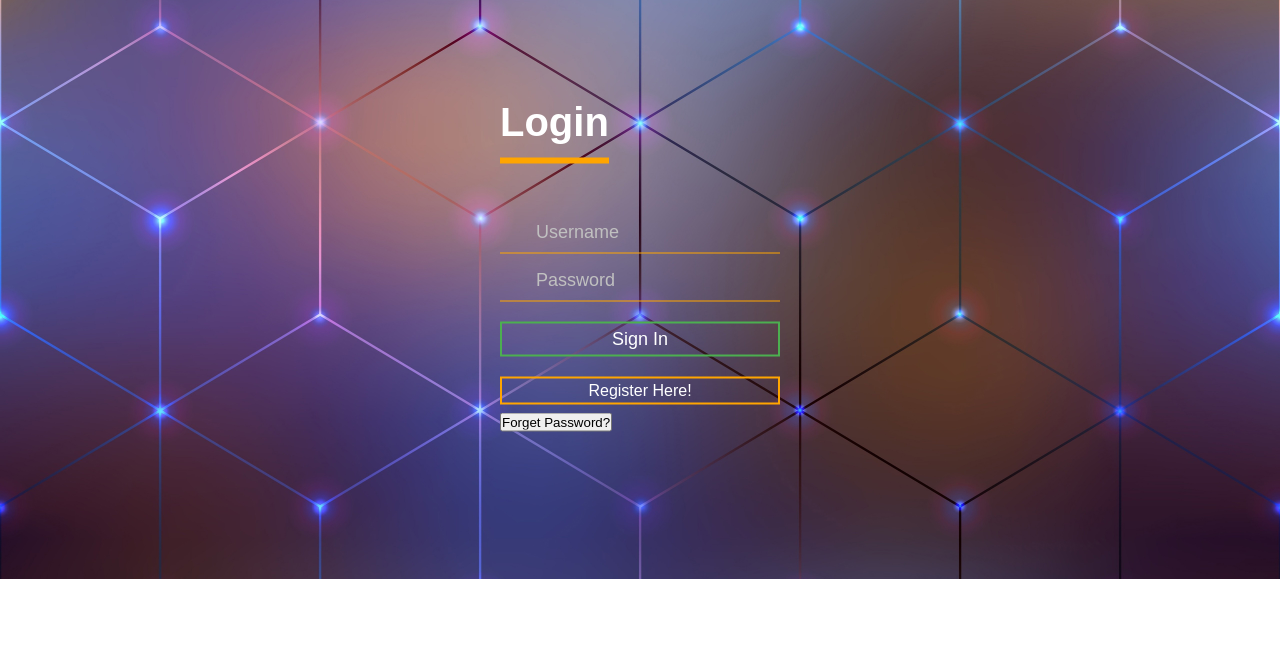
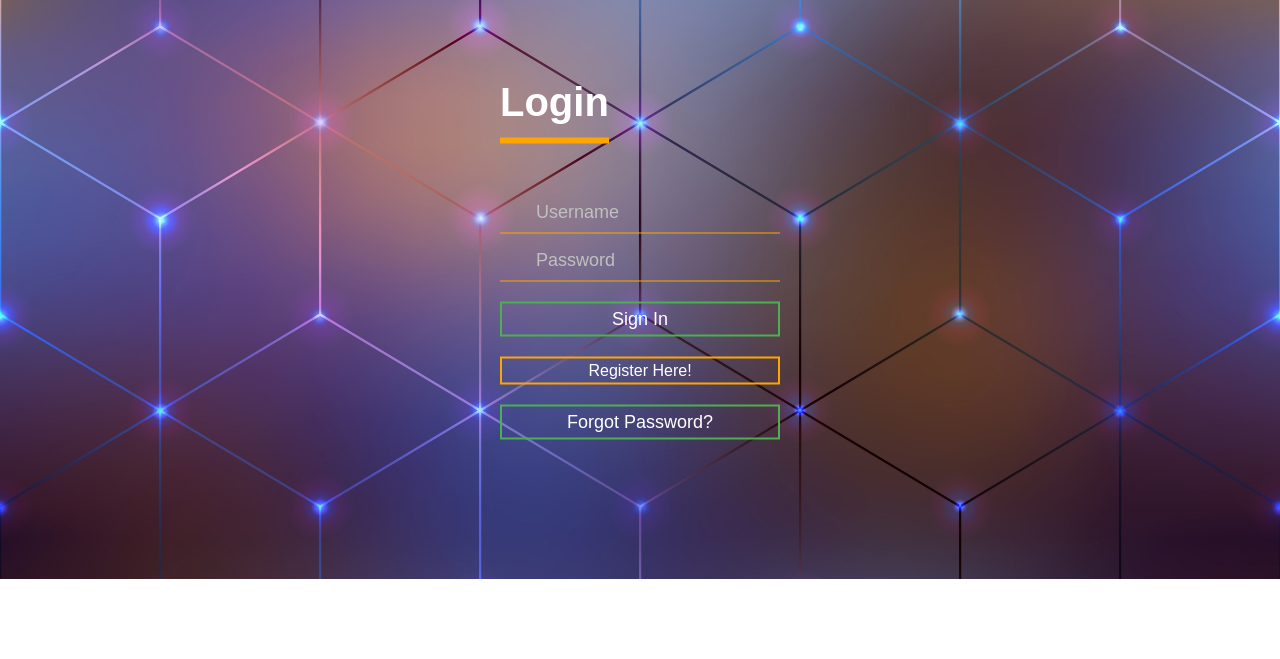
Before and after one commit to ProgrammingPete/ProtobotWebApp, a Flask app: page / in a window 1280 px wide. Shown: the part 141-800 px from the top of the page. Run offline with Flask 2, Linux system fonts and the light colour scheme.

Commit message:
Fixed login, it looks like its missing some files for UI elements

```diff
--- a/ProtobotWebApp/templates/login.html
+++ b/ProtobotWebApp/templates/login.html
@@ -4,7 +4,7 @@
 		<meta charset="utf-8">
 		<title>Form for Login</title>
 		<link href="https://stackpath.bootstrapcdn.com/font-awesome/4.7.0/css/font-awesome.min.css" rel="stylesheet">
-		<link rel="stylesheet" type="text/css" href="style.css">
+		<link rel="stylesheet" type="text/css" href={{ url_for('static', filename='style.css') }}>
 		<!-- //<link rel="icon" href="favicon.gif" type="image/png"> -->
 		<!-- //<link rel="apple-touch-icon" sizes="180x180" href="/apple-touch-icon.png"> -->
 		<!-- //<link rel="icon" type="image/png" sizes="32x32" href="/favicon-32x32.png"> -->
@@ -22,22 +22,27 @@
 		<center><IMG SRC="template.jpg" ALT="some text" WIDTH=400 HEIGHT=85></center>
 
 	</div>
-
+	<form action="http://localhost:5678/api/v1.0/login" method="post">
 		<div class="loginbox">
 			<h1>Login</h1>
 			<div class="textbox">
 				<i class="fas fa-user" aria-hidden="true"></i>
-			<input type="text" placeholder="Username" style="color: white;" name="" value="">
+				<input type="text" placeholder="Username" style="color: white;" name="user_name" value="">
 			</div>
 
 			<div class="textbox">
 				<i class="fas fa-lock"></i>
-			<input type="password" placeholder="Password" name="" value="">
+				<input type="password" placeholder="Password" name="user_password" value="">
 			</div>
 
 			<input class="btn" type="button" name="" value="Sign In">
-		<input class="btn2" type="button" name="" value="Register Here!">
-		<input type="button" name="" value="Forget Password?">
+	</form>
+	<form action="http://localhost:5678/api/v1.0/createUser" method="post">
+			<!--<input class="btn" type="button" name="" value="Create Account">-->
+			<input class="btn2" type="submit" name="" value="Register Here!">
+
+		</form>
+			<input type="button" class="btn" name="" value="Forgot Password?">
 
 		</div>
 </body>
```
Lines whose indentation alone changed are shown as unchanged.
